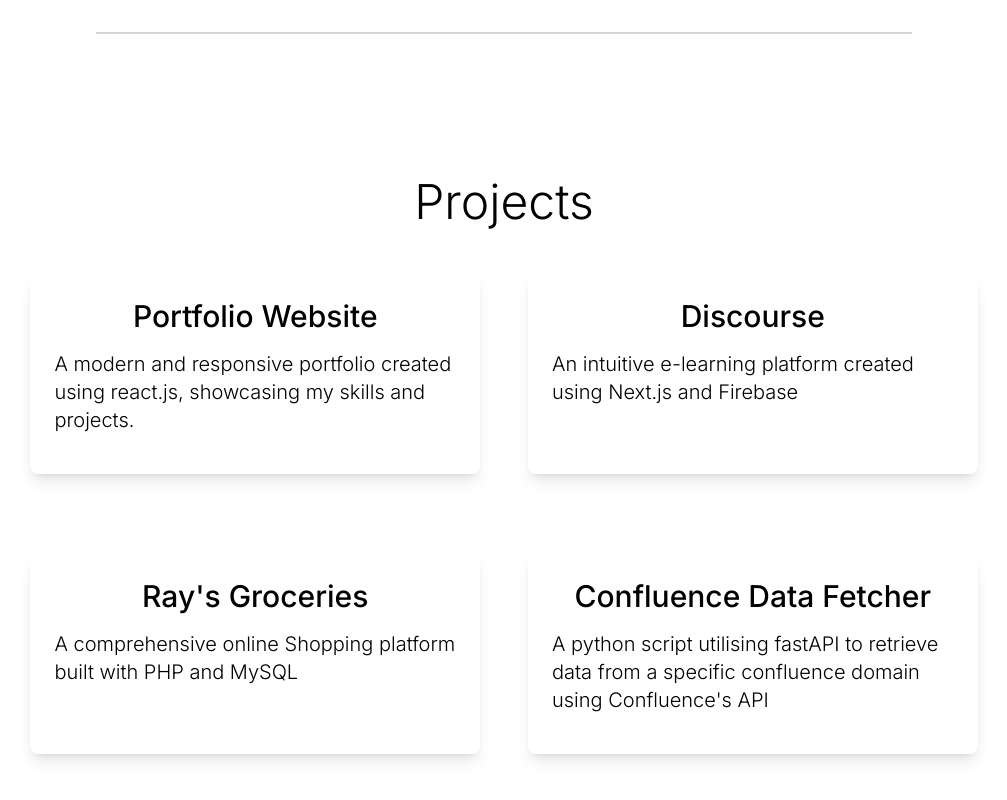
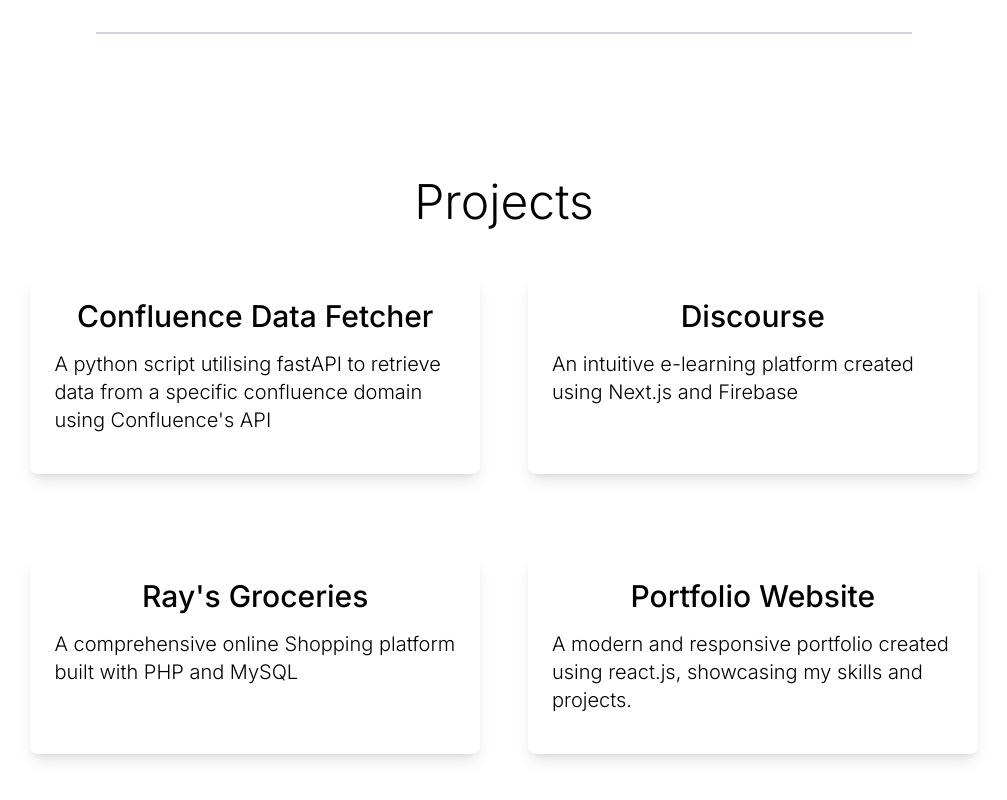
Before and after one commit to Devstutya/portfolio, a Next.js app: page / in a window 1280 px wide. Shown: the part 1866-2666 px from the top of the page, without its empty margins (136-1143 px from the left). Built offline with nearby package versions, Linux system fonts and the light colour scheme.

Commit message:
added formatting

```diff
--- a/src/app/projects.js
+++ b/src/app/projects.js
@@ -5,14 +5,14 @@
     <div id="projects" className="projects-container">
       <h2 className="text-5xl font-light mt-20 mb-12">Projects</h2>
       <div className="grid grid-cols-1 md:grid-cols-2 lg:grid-cols-2 gap-12">
-        <a
-          href="https://github.com/Devstutya/portfolio"
+      <a
+          href="https://github.com/Devstutya/ConfDataFetcher"
           target="_blank"
           rel="noopener noreferrer"
           className="project-card relative p-6 rounded-lg shadow-lg transition-transform duration-300 ease-in-out transform hover:scale-105 mb-8 max-w-lg mx-auto"
         >
-          <h3 className="text-3xl font-medium mb-4">Portfolio Website</h3>
-          <p className="text-xl text-left font-light mb-4">A modern and responsive portfolio created using react.js, showcasing my skills and projects.</p>
+          <h3 className="text-3xl font-medium mb-4">Confluence Data Fetcher</h3>
+          <p className="text-xl text-left font-light mb-4">A python script utilising fastAPI to retrieve data from a specific confluence domain using Confluence&apos;s API</p>
           <span className="click-to-view absolute bottom-2 left-2 right-2 text-sm font-medium text-gray-500 opacity-0 transition-opacity duration-300">
             Click to view
           </span>
@@ -42,13 +42,13 @@
           </span>
         </a>
         <a
-          href="https://github.com/Devstutya/ConfDataFetcher"
+          href="https://github.com/Devstutya/portfolio"
           target="_blank"
           rel="noopener noreferrer"
           className="project-card relative p-6 rounded-lg shadow-lg transition-transform duration-300 ease-in-out transform hover:scale-105 mb-8 max-w-lg mx-auto"
         >
-          <h3 className="text-3xl font-medium mb-4">Confluence Data Fetcher</h3>
-          <p className="text-xl text-left font-light mb-4">A python script utilising fastAPI to retrieve data from a specific confluence domain using Confluence&apos;s API</p>
+          <h3 className="text-3xl font-medium mb-4">Portfolio Website</h3>
+          <p className="text-xl text-left font-light mb-4">A modern and responsive portfolio created using react.js, showcasing my skills and projects.</p>
           <span className="click-to-view absolute bottom-2 left-2 right-2 text-sm font-medium text-gray-500 opacity-0 transition-opacity duration-300">
             Click to view
           </span>
```
